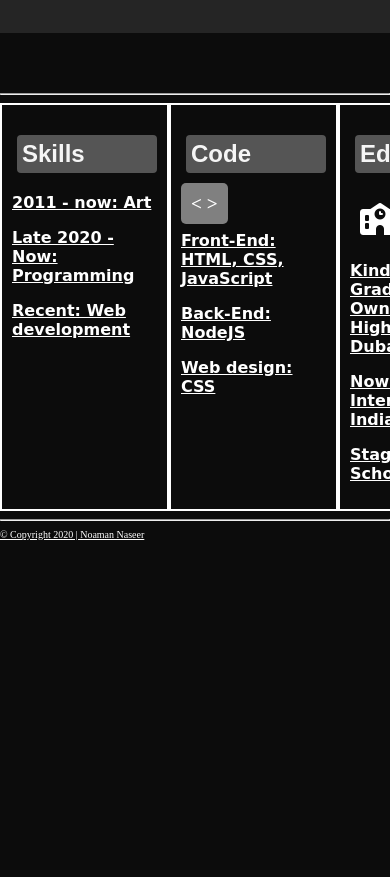
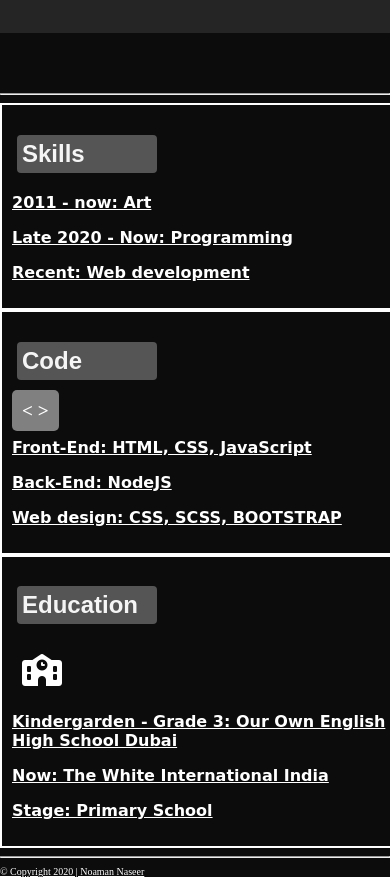
Before and after one commit to noamandev/noaman.github.io, a website: page Pages/About.html in a window 390 px wide. Shown: the part 619-1496 px from the top of the page. Before the commit the page ends 1159 px from the top, so only its background shows below. Drawn offline with Linux system fonts and the light colour scheme.

```diff
--- a/Pages/About.html
+++ b/Pages/About.html
@@ -58,7 +58,7 @@
           <p><big style="color: white; font-weight: bold; background-color: grey; width: 25px; border-radius: 5px; padding: 10px;">&lt; &gt;</big></p>
           <p class="code">Front-End: HTML, CSS, JavaScript</p>
           <p class="code">Back-End: NodeJS</p>
-          <p class="code">Web design: CSS</p>
+          <p class="code">Web design: CSS, SCSS, BOOTSTRAP</p>
         </div>
         <div class="wrapperEducation">
           <span>
--- a/Pages/styles/About.css
+++ b/Pages/styles/About.css
@@ -54,6 +54,13 @@
     display: flex;
 }
 
+@media (max-width: 400px) {
+    .wrapperHobbie {
+        display: flex;
+        flex-direction: column;
+    }
+}
+
 /* element styling */
 
 footer {
--- a/Pages/styles/moreStyle.css
+++ b/Pages/styles/moreStyle.css
@@ -10,6 +10,7 @@
     font-weight: bold;
     font-size: 19px;
 }
+
 
 /* text styling */
 
```
Also changed, not shown: Pages/Projects.html (+0 -2 lines), index.html (+1 -1 lines), package.json (added, +26 -0 lines), server.js (added), 1 other file.
